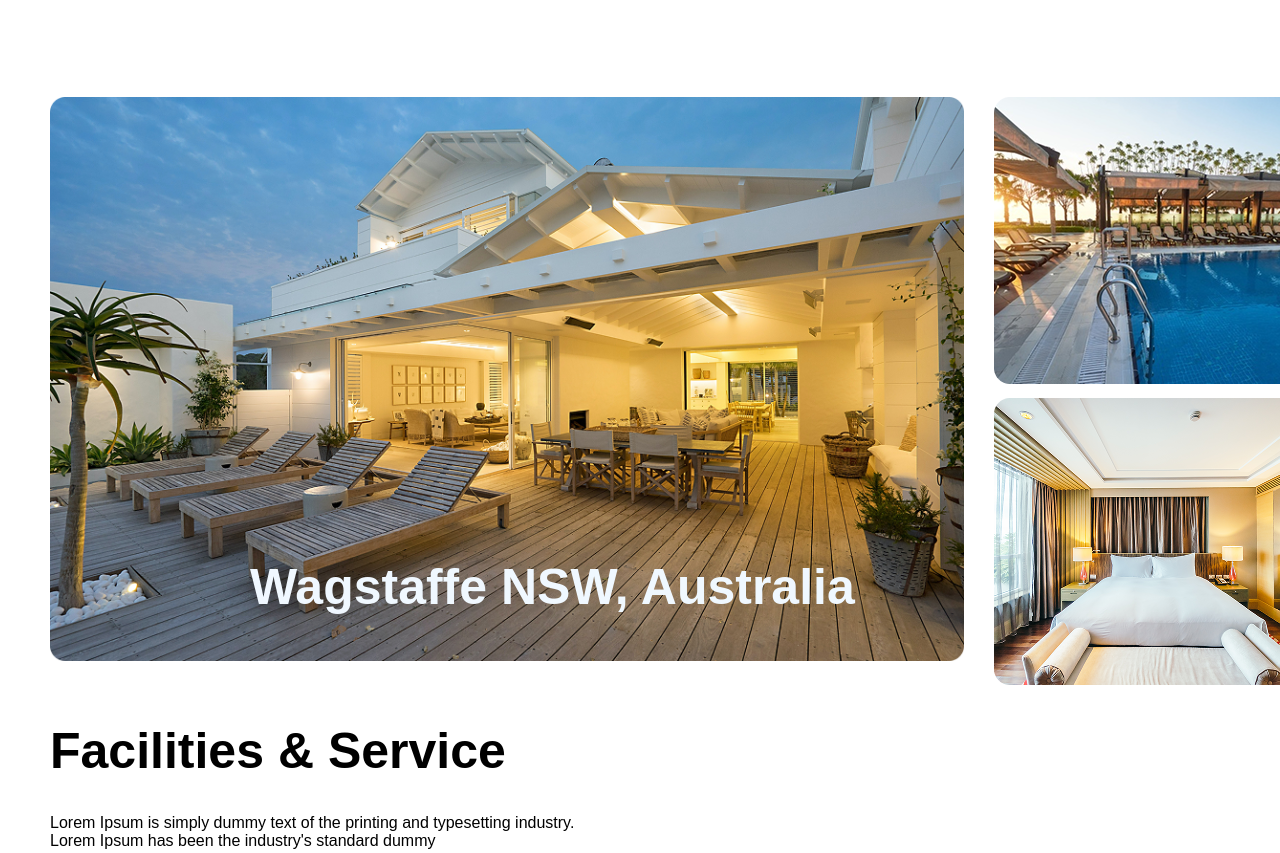
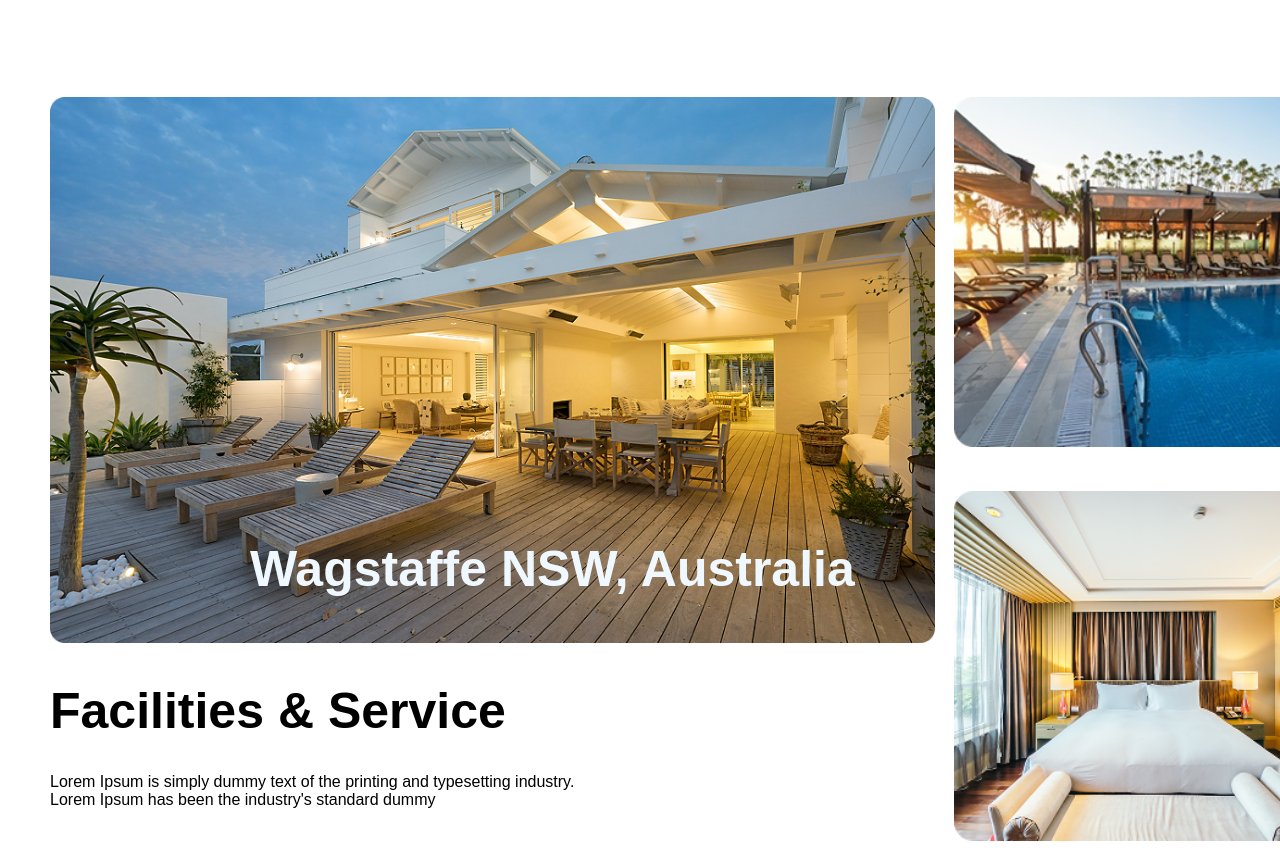
Before and after one commit to rahmonkulovaslam-oss/home-task10, a plain HTML site: page index.html in a window 1280 px wide. Shown: the part 407-1260 px from the top of the page. Drawn offline with Linux system fonts and the light colour scheme.

Commit message:
sectori oxir

```diff
--- a/index.html
+++ b/index.html
@@ -49,9 +49,9 @@
         </div>
 
         <div class="box4">
-            <img src="./Image (17).png" alt="">
+            <img height="350px" src="./Image (17).png" alt="">
             <div class="box3">
-                <img src="./Image (18).png" alt="">
+                <img height="350px" src="./Image (18).png" alt="">
             </div>
         </div>
     </div>
@@ -273,8 +273,8 @@
 
     <div>
         <h3>Get the app
-            iOS app
-            Android app</h3>
+
+            </h3>
             <p>iOS app</p>
             <p>Android app</p>
     </div>
--- a/style.css
+++ b/style.css
@@ -14,6 +14,7 @@ body{
 
     font-family: Arial, Helvetica, sans-serif;
     margin: 50px;
+    overflow-x: hidden;
 
 }
 .d1{
@@ -57,6 +58,7 @@ body{
 }
 .wl{
 
+
 }
 .hilton{
     display: flex;
@@ -66,6 +68,7 @@ body{
 .surat5{
     display: flex;
     margin-top: 70px;
+    border-radius: 15px;
 
 }
 .cod{
@@ -126,13 +129,15 @@ body{
 
 }
 .box5{
+    width: 75%;
 
 }
 .box3{
-    margin-top: 10px;
+    margin-top: 40px;
+    height: 20px;
 }
 .box4{
-    margin-left: 30px;
+    margin-right:40px;
     width: 20%;
 }
 .mm{
```
